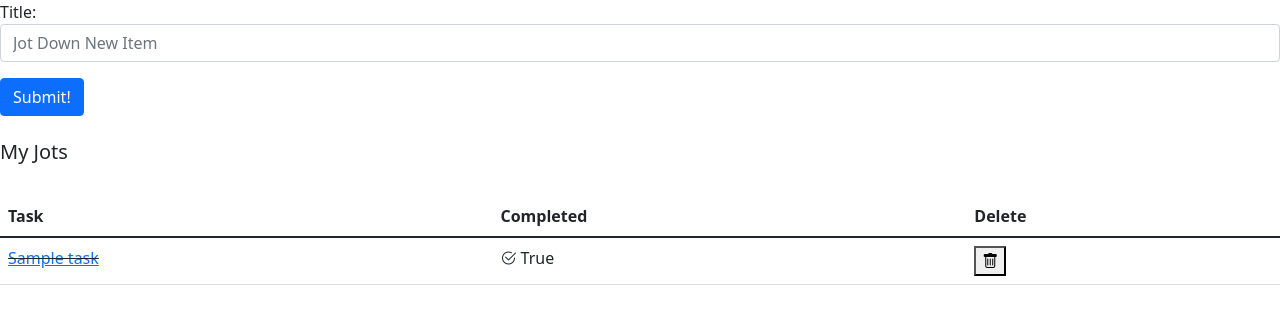
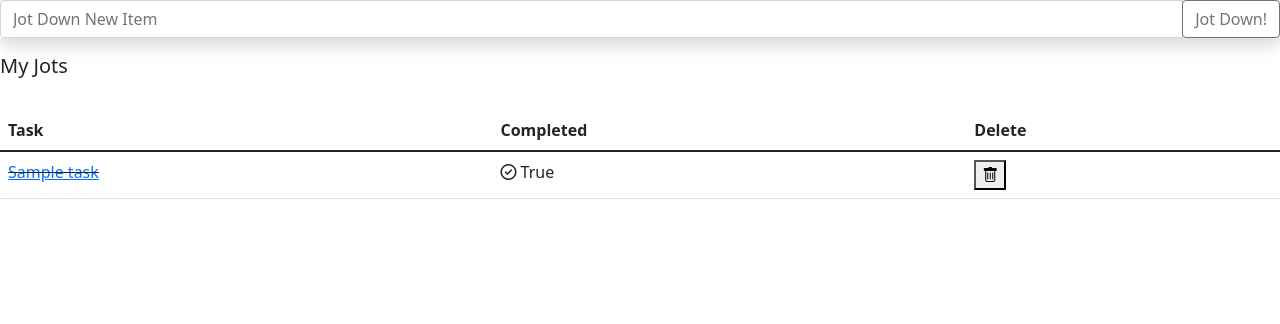
Before and after one commit to PPT87/jot_down, a Django app: page /jots/ in a window 1280 px wide. Shown: the part 56-380 px from the top of the page. Run offline with Django 3.2, Linux system fonts and the light colour scheme; a user stored in the database is signed in; tables that the repository leaves empty hold one stand-in row (values such as "Sample post"); some libraries are stand-ins or nearby versions.

Commit message:
add favicon, bootstrap, fontawesome, and restyle form

```diff
--- a/main_app/templates/base.html
+++ b/main_app/templates/base.html
@@ -1,13 +1,16 @@
+{% load static %}
 <!DOCTYPE html>
 <html lang="en">
 <head>
   <meta charset="UTF-8">
   <meta http-equiv="X-UA-Compatible" content="IE=edge">
   <meta name="viewport" content="width=device-width, initial-scale=1.0">
-  <title>✏️ Jot Down</title>
+  <title>Jot Down</title>
+  <link rel="shortcut icon" type="image/jpg" href="{% static 'images/pencil-favicon.svg' %}"/>
 </head>
 <link href="https://cdn.jsdelivr.net/npm/bootstrap@5.1.3/dist/css/bootstrap.min.css" rel="stylesheet" integrity="sha384-1BmE4kWBq78iYhFldvKuhfTAU6auU8tT94WrHftjDbrCEXSU1oBoqyl2QvZ6jIW3" crossorigin="anonymous">
 <link rel="stylesheet" href="https://cdn.jsdelivr.net/npm/bootstrap-icons@1.7.1/font/bootstrap-icons.css">
+<script src="https://kit.fontawesome.com/4764f4dcde.js" crossorigin="anonymous"></script>
 <body>
 {% include 'navbar.html'%}
   {% block content %}
--- a/main_app/templates/jots/index.html
+++ b/main_app/templates/jots/index.html
@@ -2,13 +2,16 @@
 {% extends 'base.html'%}
 
 {% block content %}
+<form action="" method="post">
+        {% csrf_token %}
+        <div class="input-group mb-3 shadow bg-white">
+            {{ form.title }}
+            <div class="input-group-append">
+                <button class="btn btn-outline-secondary" type="submit" id="button-addon2">Jot Down!</button>
+            </div>
+        </div>
+    </form>
 
-<form action="" method="post" class="form-container">
-  {% csrf_token %}
-    {{ form.as_p }}
-    <button type="submit" class="btn btn-primary">Submit!</button>
-</form>
-<br>
 <h5>My Jots</h5>
 <br>
 
@@ -33,9 +36,9 @@
                     </td>
                     <td>
                         {% if task.complete == True %}
-                            <i class="bi bi-check2-circle"></i> {{ task.complete }}
+                            <i class="far fa-check-circle"></i> {{ task.complete }}
                         {% else %}
-                            <i class="bi bi-circle"></i> {{ task.complete }}
+                            <i class="far fa-circle"></i> {{ task.complete }}
                         {% endif %}
                     </td>
                     <td>
```
Also changed, not shown: main_app/static/images/pencil-favicon.svg (added).
